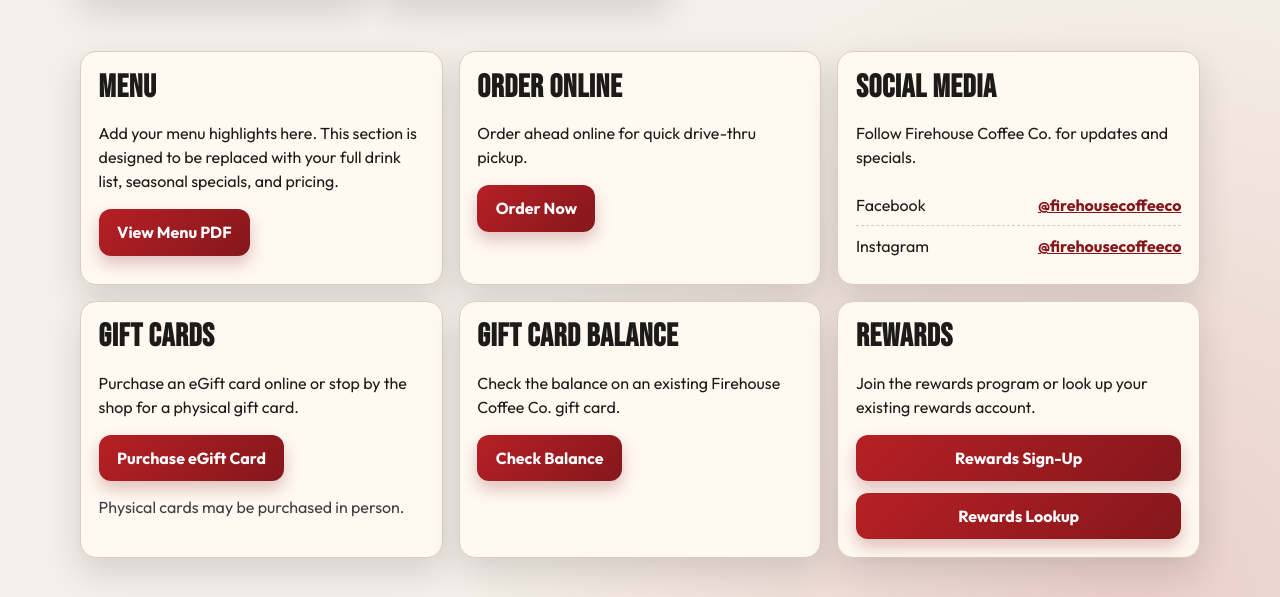
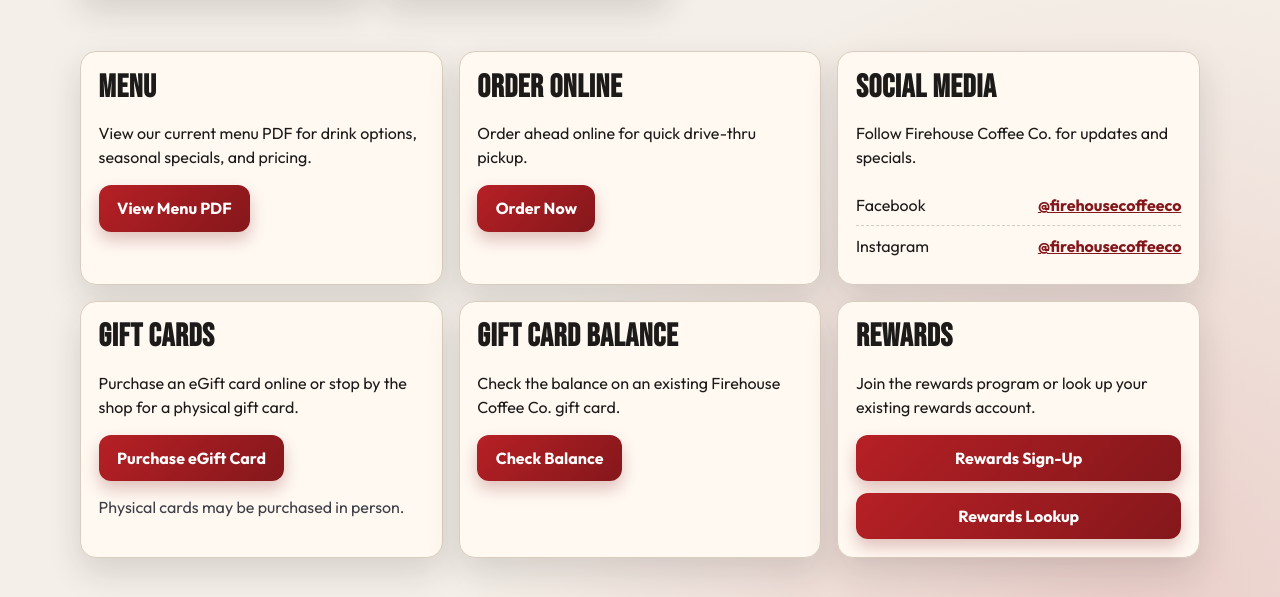
Before and after one commit to IgnisAlienus/Coffee-Site, a plain HTML site: page index.html in a window 1280 px wide. Shown: the part 1113-1710 px from the top of the page. Drawn offline with Linux system fonts and the light colour scheme.

Commit message:
Update menu section with concise description and PDF link

```diff
--- a/index.html
+++ b/index.html
@@ -119,9 +119,8 @@
           <article class="panel">
             <h2>Menu</h2>
             <p>
-              Add your menu highlights here. This section is designed to be
-              replaced with your full drink list, seasonal specials, and
-              pricing.
+              View our current menu PDF for drink options, seasonal specials,
+              and pricing.
             </p>
             <a
               class="primary-btn"
```
